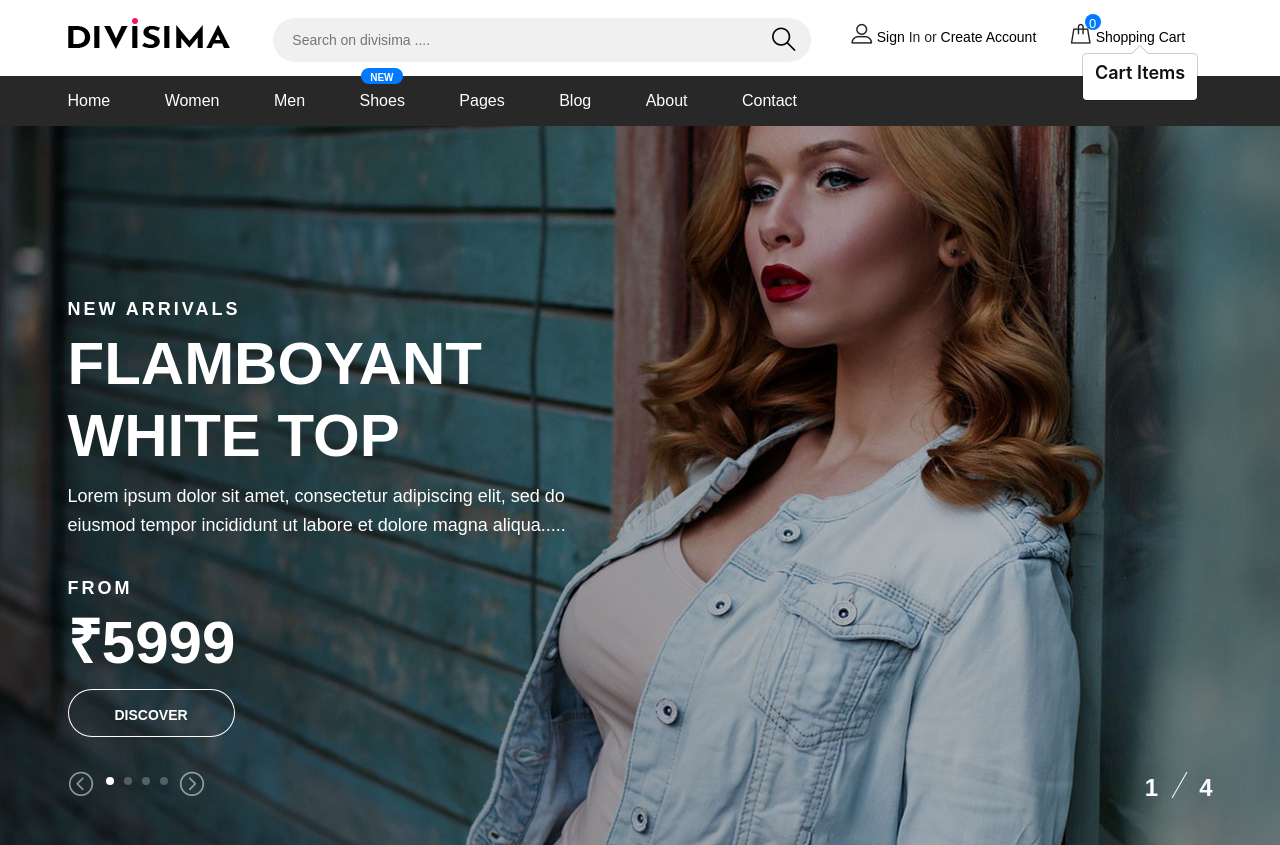
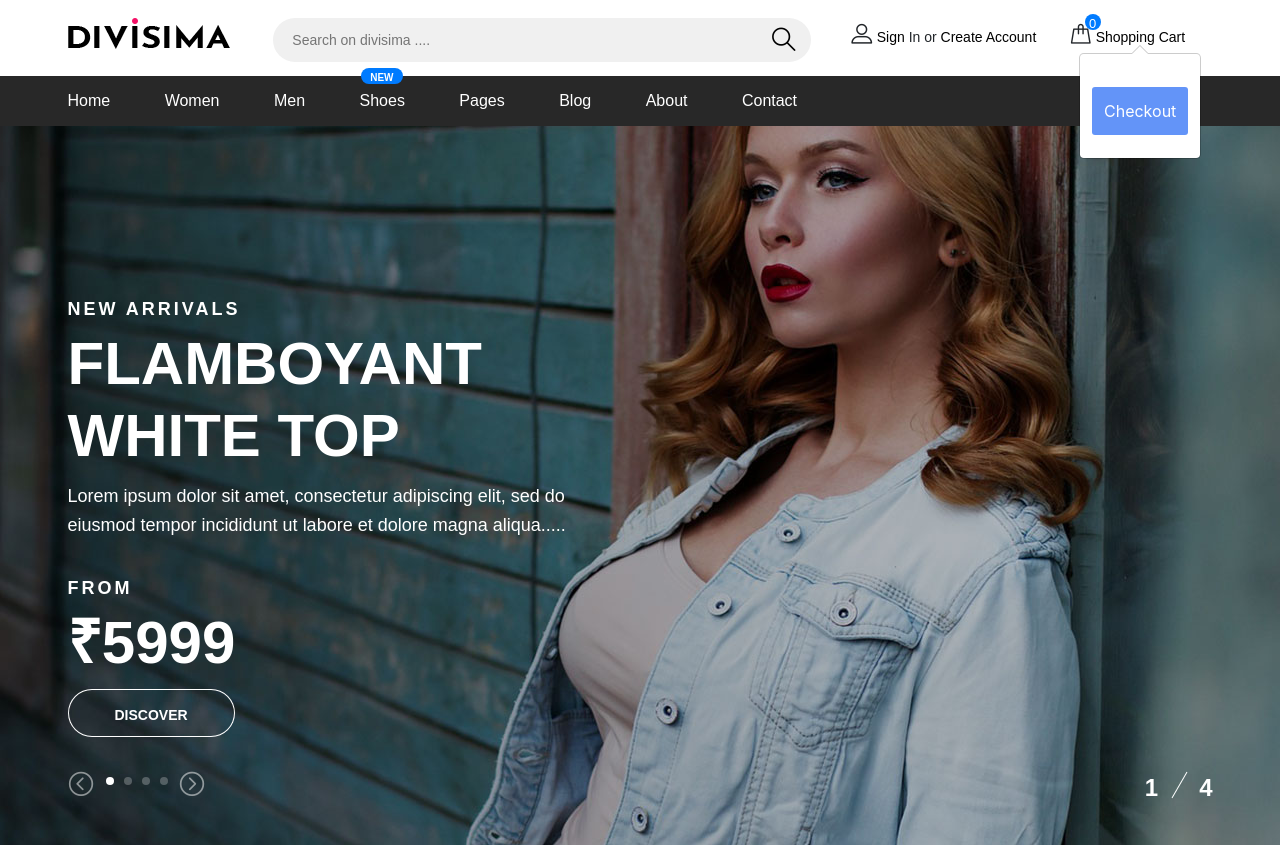
Before and after one commit to karan-chaudhari/shopapp, a Django app: page / in a window 1280 px wide. Shown: the top 845 px of the page. Run offline with Django 3.2, Linux system fonts and the light colour scheme; data comes from the database, SQL or seed files in the repository; some libraries are stand-ins or nearby versions.

Commit message:
improving shopping cart popover

```diff
--- a/shop/templates/shop/index.html
+++ b/shop/templates/shop/index.html
@@ -80,12 +80,12 @@
             <div class="col-sm-3">
               <div class="thumb-wrapper">
                 <div class="img-box" style="height: 250px;">
-                  <a href="/shop/product/{{i.id}}">
-                  <img id="imgpr{{i.id}}" src="{{i.img.url}}" class="img-responsive img-fluid" alt=""></a>
+                  <a href="/shop/product/{{i.id}}"><div id="imgpr{{i.id}}">
+                  <img src="{{i.img.url}}" class="img-responsive img-fluid" alt=""></div></a>
                 </div>
                 <div class="thumb-content">
                   <a id="namepr{{i.id}}" href="/shop/product/{{i.id}}"><h6>{{i.product_name}}</h6></a>
-                  <p class="item-price"><span>{{i.price}}</span></p>
+                  <p id="pricepr{{i.id}}" class="item-price"><span>{{i.price}}</span></p>
                 </div>
                   <span id="divpr{{i.id}}">
                     <a id="pr{{i.id}}" class="site-btn cart" style="color: white;">Add to Cart</a>
--- a/shop/templates/shop/layout.html
+++ b/shop/templates/shop/layout.html
@@ -24,7 +24,6 @@
   <link rel="stylesheet" href="{% static 'css/animate.css' %}"/>
   <link rel="stylesheet" href="{% static 'css/mainstyle.css' %}"/>
   <link rel="stylesheet" href="{% static 'css/carousel.css' %}"/>
-
 
 <!--
       <script src="https://oss.maxcdn.com/html5shiv/3.7.2/html5shiv.min.js"></script>
@@ -64,13 +63,14 @@
                   <i class="flaticon-bag"></i>
                   <span id="cart">0</span>
                 </div>
-                <a href="#" id="popcart" data-toggle="popover" data-container="body" data-html="true" data-placement="bottom">Shopping Cart</a>
+                <a href="#" id="popcart" data-toggle="popover" data-container="body" data-html="true" data-placement="bottom" data-img="{% static 'img/thumb-1.jpg' %}">Shopping Cart</a>
               </div>
             </div>
           </div>
         </div>
       </div>
     </div>
+
     <nav class="main-navbar">
       <div class="container">
         <!-- menu -->
@@ -262,6 +262,7 @@
       localStorage.setItem('cart', JSON.stringify(cart));
       document.getElementById('cart').innerHTML = Object.keys(cart).length;
       gotocart(cart);
+      updatePopover(cart);
     });
 
     function gotocart(cart){
@@ -272,26 +273,66 @@
       }
 
     function updatePopover(cart){
-      console.log("inside updatePopover");
       var popStr = "";
-      popStr = popStr + "<h5>Cart Items</h5><div class='mx-2 my-2'>";
-      var i = 1;
+      popStr = popStr + "<button type='button' onclick='closePopover();' class='close' aria-label='Close'><span aria-hidden='true'>&times;</span></button>";
       for (var item in cart){
-        popStr = popStr + document.getElementById('name'+item).innerHTML + "Qty: " + cart[item] + '<br>';
-        i = i + 1;
-      }
-      popStr = popStr + "</div>";
+       popStr = popStr + "<div class='shopping-cart-items'><div style='max-width:15%;'>" + document.getElementById('img'+item).innerHTML + "</div>"+"<div class='item-name'>"+document.getElementById('name'+item).innerHTML+"</div><div class='item-price'>"+document.getElementById('price'+item).innerHTML+"</div><div class='item-quantity'>Quantity: "+cart[item]+"</div></div>";
+       }
+      popStr = popStr + "<a href='#' class='button'>Checkout</a>";
+
       document.getElementById('popcart').setAttribute('data-content', popStr);
+
       $('#popcart').popover('show');
     }
 
-    $('#popcart').popover();
     updatePopover(cart);
 
+    function closePopover(){
+        $('#popcart').popover('hide');
+      }
   </script>
 
+  <style type="text/css">
+*, *:before, *:after {
+  box-sizing: border-box;
+}
+
+ .shopping-cart-items {
+    padding-top: 25px;
+      li {
+        margin-bottom: 18px;
+      }
+    img {
+      float: left;
+      margin-right: 12px;
+    }
+    .item-name {
+      display: block;
+      padding-top: 10px;
+      font-size: 16px;
+    }
+    .item-price {
+      color: #6394F8;
+      margin-right: 8px;
+    }
+    .item-quantity {
+      color: $light-text;
+    }
+  }
+
+.button {
+  background: #6394F8;
+  color:white;
+  text-align: center;
+  padding: 12px;
+  text-decoration: none;
+  display: block;
+  border-radius: 3px;
+  font-size: 16px;
+  margin: 25px 0 15px 0;
+}
+  </style>
 {% block js %}
-
 {% endblock %}
   </body>
 </html>
--- a/shop/templates/shop/product.html
+++ b/shop/templates/shop/product.html
@@ -92,9 +92,6 @@
 			        <span id="divpr{{i.id}}">
 	                    <a id="pr{{i.id}}" class="site-btn cart" style="color: white;">ADD TO CART</a>
 	                </span>
-	                <script type="text/javascript">
-
-	                </script>
 		          	{% elif fprod.id %}
 		          	<span id="divpr{{fprod.id}}">
 		            	<button id="pr{{fprod.id}}" class="site-btn cart">ADD TO CART</button>
```
